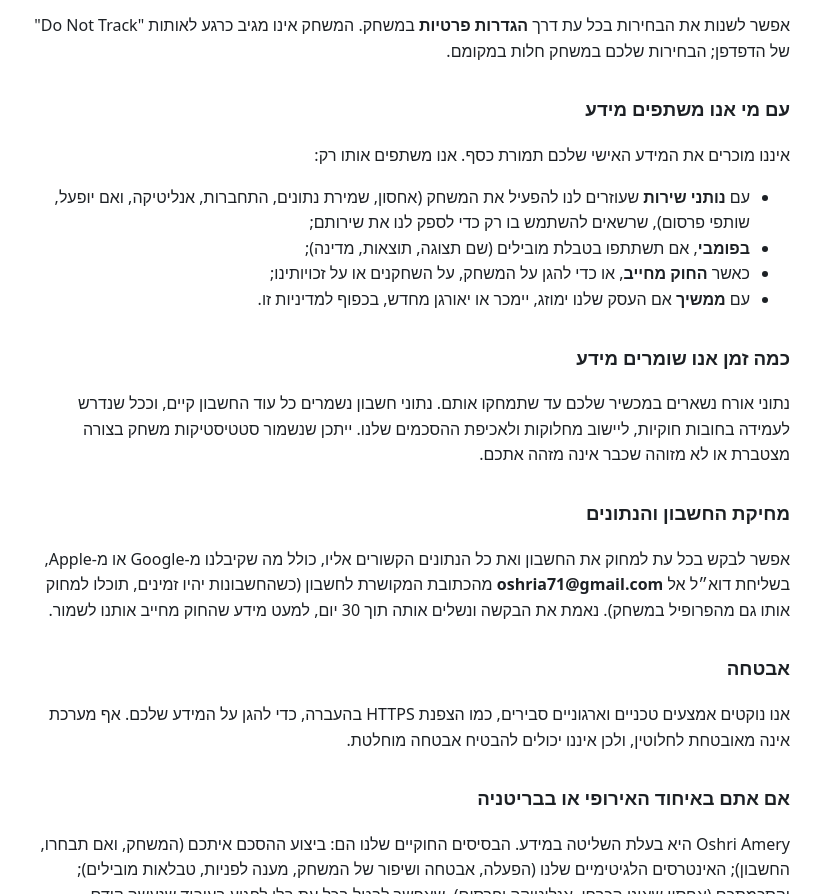
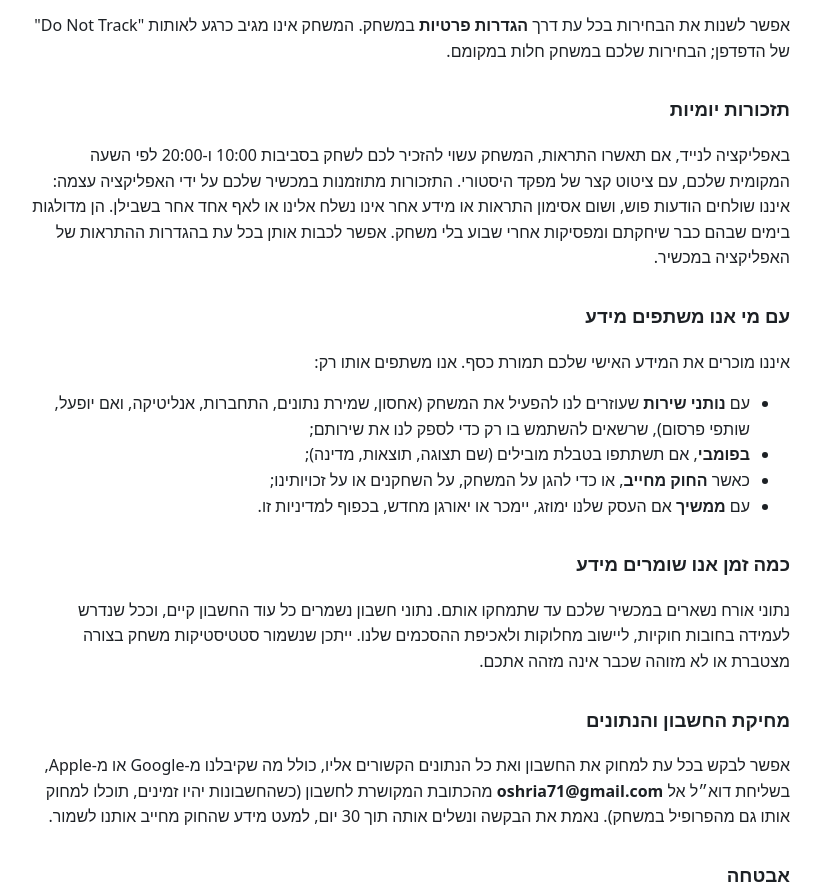
Before and after one commit to oshria71/irondraft-legal, a plain HTML site: page privacy.he.html in a window 1280 px wide. Shown: the part 1998-2892 px from the top of the page, without its empty margins (230-1051 px from the left). Drawn offline with Linux system fonts and the light colour scheme.

Commit message:
Privacy policy: daily reminders
Co-Authored-By: Claude Opus 5.5 <noreply@anthropic.com>

```diff
--- a/privacy.he.html
+++ b/privacy.he.html
@@ -30,6 +30,8 @@ nav{font-size:.9em;margin-bottom:16px}a{color:#2456a6}
 <p>המשחק משתמש באחסון המקומי של הדפדפן, לא בעוגיות מעקב, לדברים ההכרחיים כדי לספק את מה שביקשתם: המטבעות, ההגדרות ובחירות הפרטיות. לפני הפעלת כל דבר שאינו הכרחי, נבקש את הסכמתכם:</p>
 <ul><li><b>הכרחי</b> (תמיד פעיל): מאפשר למשחק לפעול וזוכר את הבחירות שלכם.</li><li><b>העדפות:</b> זוכר הגדרות רשות, כמו מהירות הצפייה.</li><li><b>סטטיסטיקה:</b> אנליטיקת שימוש אנונימית.</li><li><b>שיווק:</b> פרסום, כולל פרסומות מותאמות אישית היכן שהחוק מתיר.</li></ul>
 <p>אפשר לשנות את הבחירות בכל עת דרך <b>הגדרות פרטיות</b> במשחק. המשחק אינו מגיב כרגע לאותות "Do Not Track" של הדפדפן; הבחירות שלכם במשחק חלות במקומם.</p>
+<h3>תזכורות יומיות</h3>
+<p>באפליקציה לנייד, אם תאשרו התראות, המשחק עשוי להזכיר לכם לשחק בסביבות 10:00 ו-20:00 לפי השעה המקומית שלכם, עם ציטוט קצר של מפקד היסטורי. התזכורות מתוזמנות במכשיר שלכם על ידי האפליקציה עצמה: איננו שולחים הודעות פוש, ושום אסימון התראות או מידע אחר אינו נשלח אלינו או לאף אחד אחר בשבילן. הן מדולגות בימים שבהם כבר שיחקתם ומפסיקות אחרי שבוע בלי משחק. אפשר לכבות אותן בכל עת בהגדרות ההתראות של האפליקציה במכשיר.</p>
 <h3>עם מי אנו משתפים מידע</h3>
 <p>איננו מוכרים את המידע האישי שלכם תמורת כסף. אנו משתפים אותו רק:</p>
 <ul><li>עם <b>נותני שירות</b> שעוזרים לנו להפעיל את המשחק (אחסון, שמירת נתונים, התחברות, אנליטיקה, ואם יופעל, שותפי פרסום), שרשאים להשתמש בו רק כדי לספק לנו את שירותם;</li><li><b>בפומבי</b>, אם תשתתפו בטבלת מובילים (שם תצוגה, תוצאות, מדינה);</li><li>כאשר <b>החוק מחייב</b>, או כדי להגן על המשחק, על השחקנים או על זכויותינו;</li><li>עם <b>ממשיך</b> אם העסק שלנו ימוזג, יימכר או יאורגן מחדש, בכפוף למדיניות זו.</li></ul>
```
Also changed, not shown: privacy.html (+2 -0 lines).
